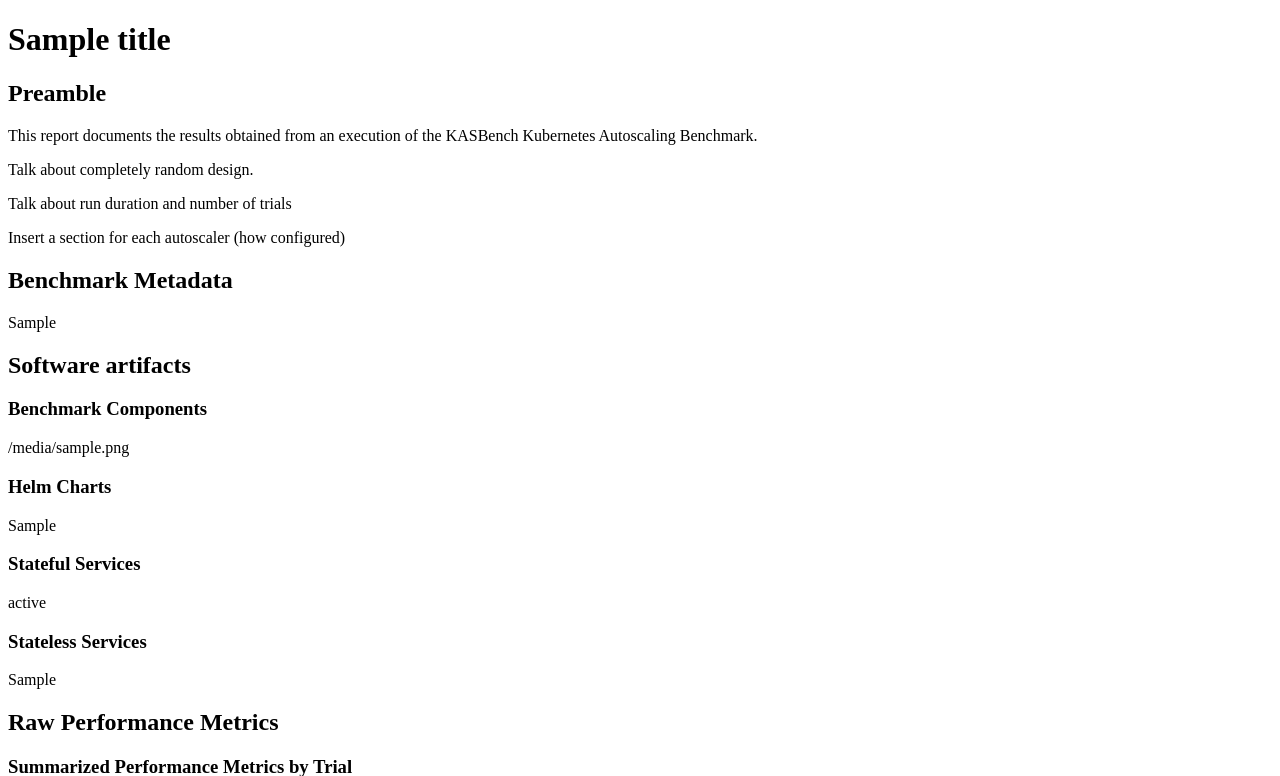
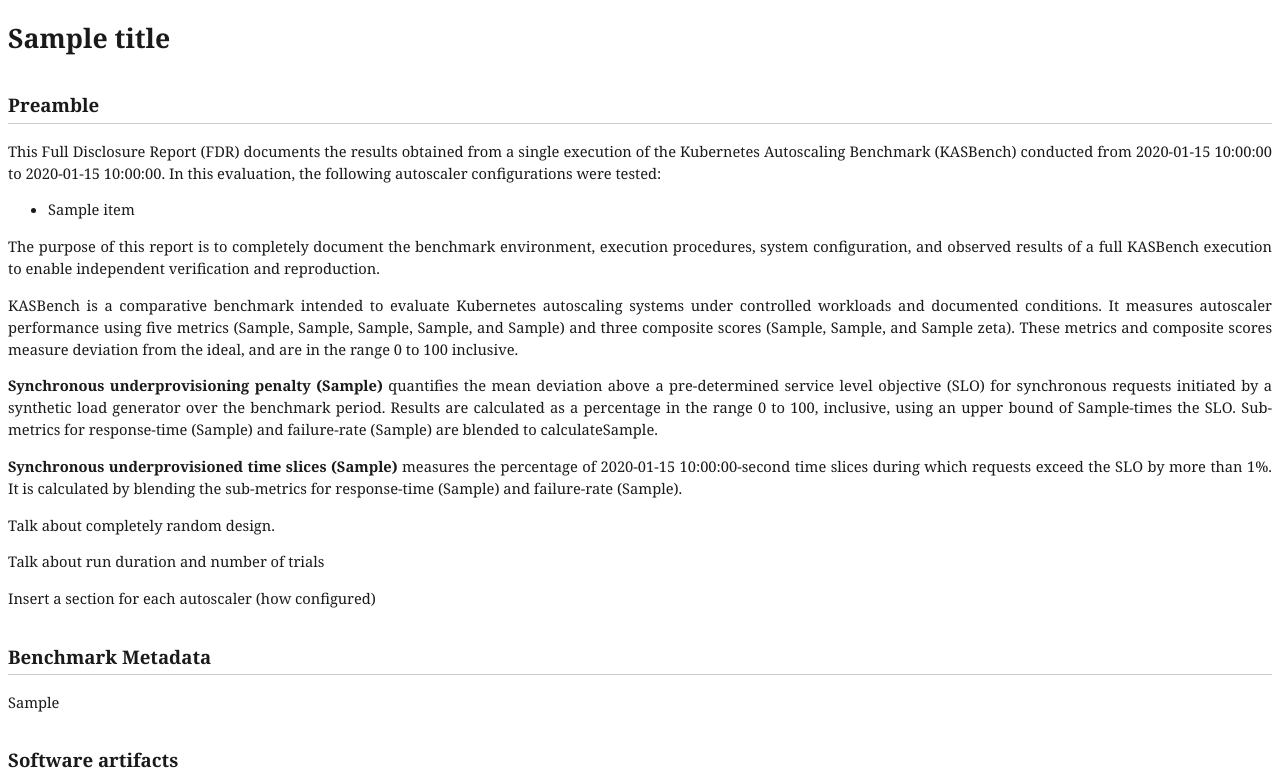
Before and after one commit to kasbench/kasbench-analysis, a Python web app: template src/templates/fdr.html.jinja in a window 1280 px wide. Shown: the top 776 px of the page. Run offline with Jinja, Linux system fonts and the light colour scheme; the template is opened without the code that fills it: most values are stand-ins (such as "Sample title", 1, 10 or a date in 2020).

Commit message:
progress on template

```diff
--- a/pyproject.toml
+++ b/pyproject.toml
@@ -11,6 +11,7 @@ dependencies = [
     "latex2mathml>=3.81.1",
     "matplotlib>=3.11.1",
     "pandas>=3.0.5",
+    "playwright>=1.63.0",
     "prometheus-api-client>=0.7.2",
     "pyaml>=26.7.0",
     "pyperclip>=1.11.0",
--- a/src/templates/fdr.html.jinja
+++ b/src/templates/fdr.html.jinja
@@ -3,6 +3,7 @@
 <head>
   <meta charset="utf-8">
   <title>{{ title }}</title>
+  <link rel="stylesheet" href="../style.css">
 </head>
 <body>
 
@@ -10,10 +11,78 @@
 
   <h2>Preamble</h2>
 
-  <p class="body">This report documents the results obtained from an execution of the KASBench Kubernetes
-  Autoscaling Benchmark.
+  <p class="body">This Full Disclosure Report (FDR) documents the results obtained from a single execution of the Kubernetes
+  Autoscaling Benchmark (KASBench) conducted from {{ start_date }} to {{ end_date }}.
+  In this evaluation, the following autoscaler configurations were tested:
+  </p>
+
+  <ul>
+  {% for item in autoscaler_list %}
+      <li>{{ item }}</li>
+  {% endfor %}
+  </ul>
+
 
   <p>
+  The purpose of this report is to completely document the benchmark environment, execution procedures, system
+  configuration, and observed results of a full KASBench execution to enable independent verification and
+  reproduction.</p>
+
+  <p class="body">
+  KASBench is a comparative benchmark intended to evaluate Kubernetes autoscaling systems under controlled workloads
+  and documented conditions.  It measures autoscaler performance using five metrics
+    ({{- theta_s -}}, {{ theta_a -}}, {{ tau_s -}}, {{ tau_a -}}, and {{ bar_c -}})
+  and three composite scores
+    ({{- d_s -}}, {{ d_a -}}, and {{ zeta -}}).
+  These metrics and composite scores measure deviation from the ideal, and are in the range 0 to 100 inclusive.
+  </p>
+
+  <p class="body">
+  <strong>Synchronous underprovisioning penalty ({{-theta_s-}})</strong> quantifies the mean deviation above a pre-determined service level objective
+  (SLO) for synchronous requests initiated by a synthetic load generator over the benchmark period.
+  Results are calculated as a percentage in the range 0 to 100, inclusive, using an upper bound of {{ k_word -}}-times the SLO.
+  Sub-metrics for response-time ({{-theta_rt_s-}}) and failure-rate ({{-theta_fr_s-}}) are blended to calculate {{-theta_s-}}.
+  </p>
+
+  <p class="body">
+  <strong>Synchronous underprovisioned time slices ({{-tau_s-}})</strong> measures the percentage of {{ time_slice_seconds -}}-second
+  time slices during which requests exceed the SLO by more than {{ tolerance_percent -}}%.  It is calculated by blending
+  the sub-metrics for response-time ({{-tau_rt_s-}}) and failure-rate ({{-tau_fr_s-}}).
+  </p>
+
+  <p class="body">
+
+
+
+  </p>
+
+  <p class="body">
+  </p>
+
+  <p class="body">
+  </p>
+
+  <p class="body">
+  </p>
+
+  <p class="body">
+  </p>
+
+
+
+  <p class="body>
+  The evaluation utilizes a completely random design.
+  Each test comprises multiple trials.
+  Autoscalers under test are randomly assigned to a trial and AWS availability zone.
+  Trials are independent.
+  The execution environment is completely rebuilt for each trial using deterministic scripts.
+  The required number of trials is calculated from measurements obtained during preliminary experiments.
+  The minimum sample size is calculated to achieve a 2.50 maximum half-width of the 95% confidence interval.
+
+
+  </p>
+
+  <p class="body">
   Talk about completely random design.
   </p>
 
```
Also changed, not shown: 2 other files.
